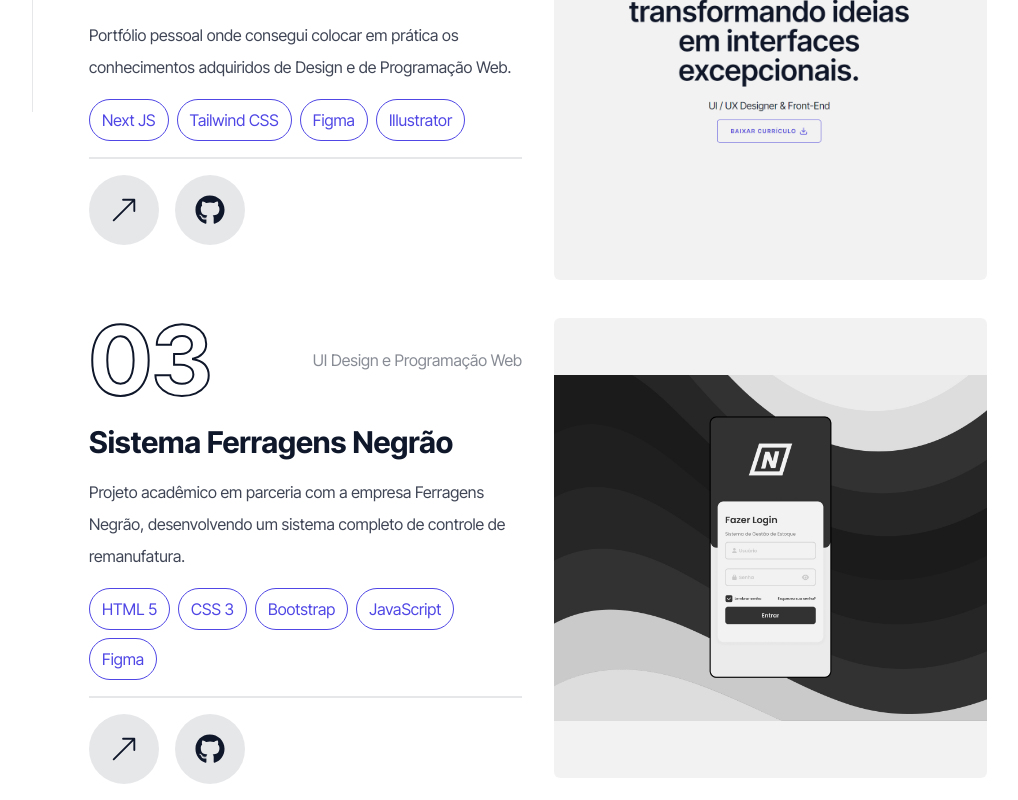
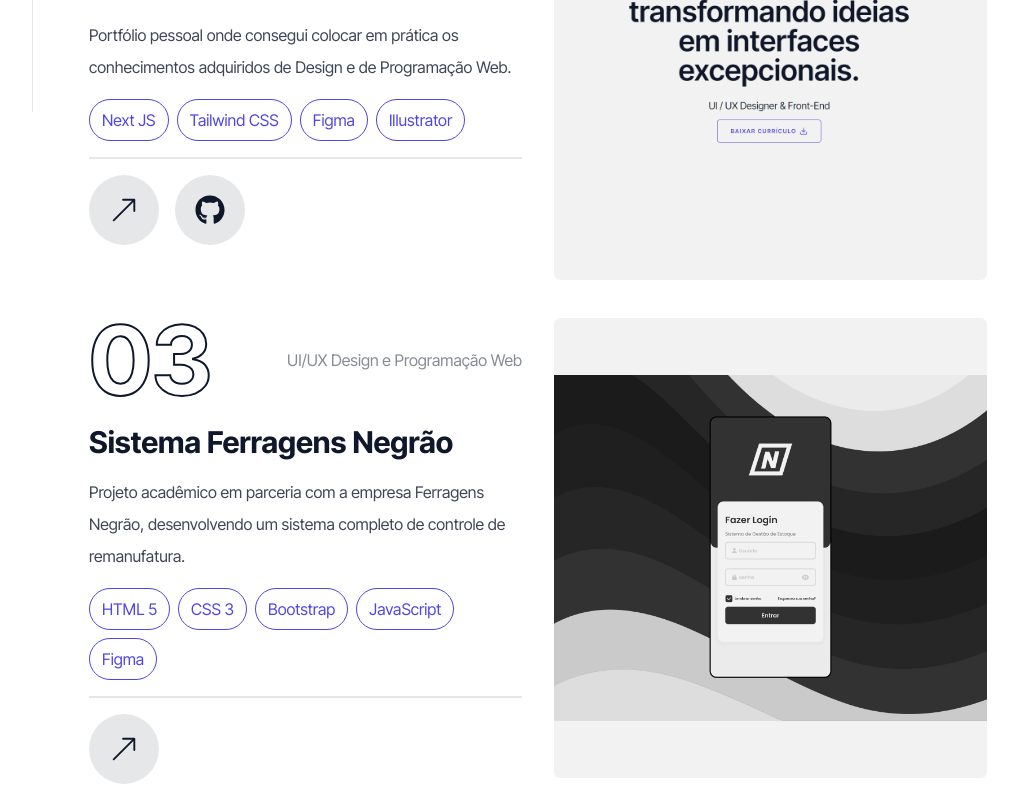
Before and after one commit to kevinwduran/kevinwduran.github.io, a Next.js app: page /projetos in a window 1280 px wide. Shown: the part 688-1488 px from the top of the page, without its empty margins (230-1248 px from the left). Built offline with nearby package versions, Linux system fonts and the light colour scheme.

Commit message:
Correção links

```diff
--- a/app/projetos/page.jsx
+++ b/app/projetos/page.jsx
@@ -40,14 +40,13 @@ const projects = [
   {
     num: "03",
     icon: <FaGithub />,
-    category: "UI Design e Programação Web",
+    category: "UI/UX Design e Programação Web",
     title: "Sistema Ferragens Negrão",
     description:
       "Projeto acadêmico em parceria com a empresa Ferragens Negrão, desenvolvendo um sistema completo de controle de remanufatura.",
     stack: ["HTML 5", "CSS 3", "Bootstrap", "JavaScript", "Figma"],
     image: "/assets/apresentação login mobile.jpg",
     live: "/projetos/p3",
-    website: "https://github.com/kevinwduran/Sistema-Ferragens-negrao/tree/main",
   },
 ];
 
```
